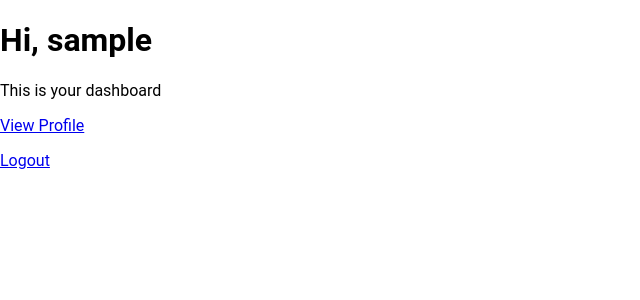
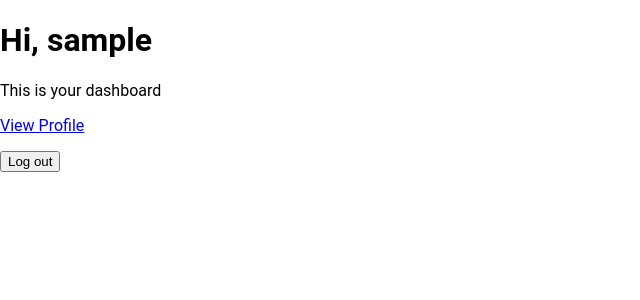
Before and after one commit to alvyynm/takeaway-django, a Django app: page /accounts/dashboard/ in a window 1280 px wide. Shown: the part 56-356 px from the top of the page, without its empty margins (0-640 px from the left). Run offline with Django 5.2, Linux system fonts and the light colour scheme; the visitor is signed in with stand-in values (Sample User, id 1).

Commit message:
fix: logout links in profile and dashboard

```diff
--- a/accounts/templates/accounts/dashboard.html
+++ b/accounts/templates/accounts/dashboard.html
@@ -6,7 +6,8 @@
     <p>
         <a href="{% url 'accounts:profile' %}">View Profile</a>
     </p>
-    <p>
-        <a href="{% url 'accounts:logout' %}">Logout</a>
-    </p>
+    <form action="{% url "accounts:logout" %}" method="post">
+        <button type="submit">Log out</button>
+        {% csrf_token %}
+    </form>
 {% endblock %}
```
Also changed, not shown: accounts/templates/accounts/profile.html (+4 -3 lines).
